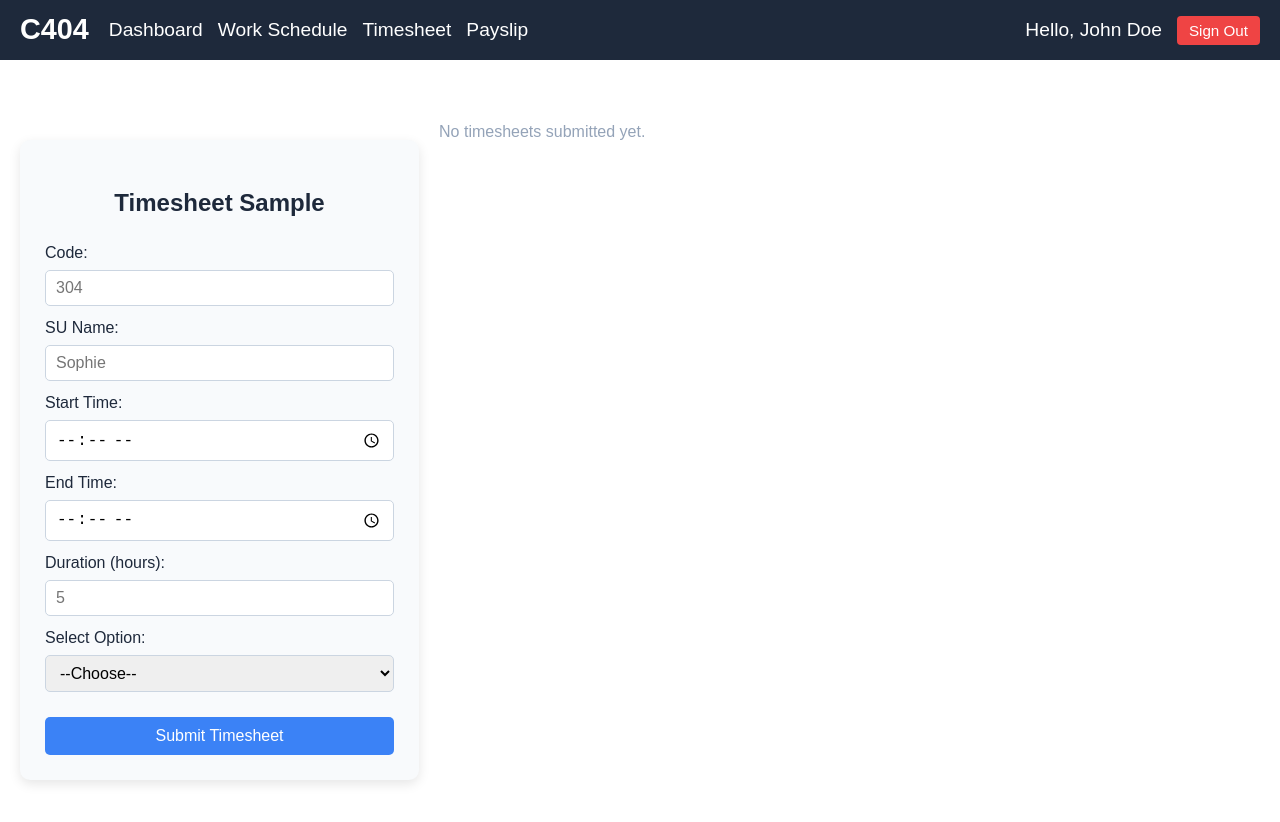
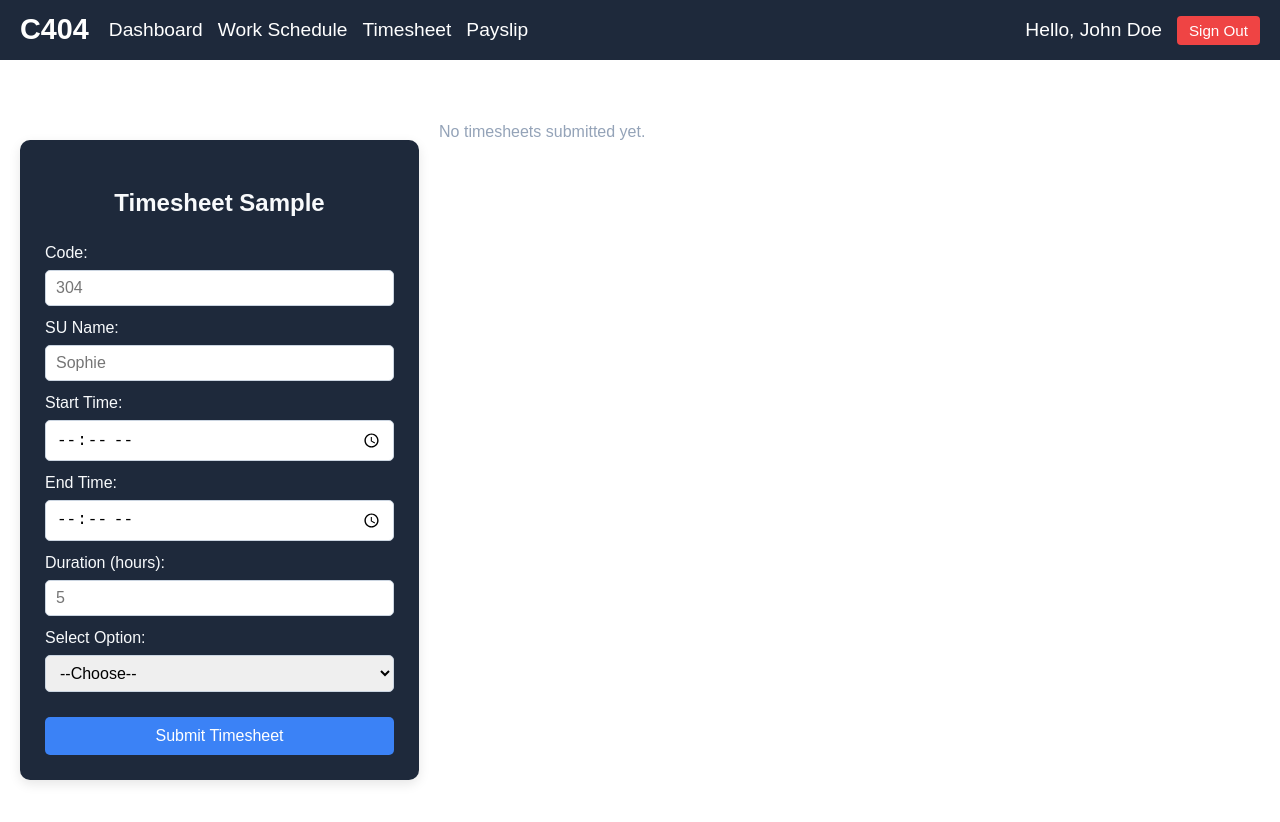
Before and after one commit to mech03/KKTimesheets, a React (Vite) app: page / in a window 1280 px wide. Shown: the top 822 px of the page. Built offline with nearby package versions, Linux system fonts and the light colour scheme.

Commit message:
edit timesheet

```diff
--- a/src/Pages/TimesheetForm.css
+++ b/src/Pages/TimesheetForm.css
@@ -2,7 +2,7 @@
     max-width: 450px;
     margin: 30px auto;
     padding: 25px;
-    background-color: #f8fafc;
+    background-color: #1e293b;
     border-radius: 10px;
     box-shadow: 0 4px 12px rgba(0, 0, 0, 0.1);
     font-family: Arial, sans-serif;
@@ -12,7 +12,7 @@
     text-align: center;
     margin-bottom: 20px;
     font-size: 1.5rem;
-    color: #1e293b;
+    color: #f8fafc;
   }
 
   .timesheet-container form {
@@ -23,7 +23,7 @@
   .timesheet-container label {
     margin-bottom: 10px;
     font-size: 1rem;
-    color: #1e293b;
+    color: #f8fafc;
   }
 
   .timesheet-container input,
```
